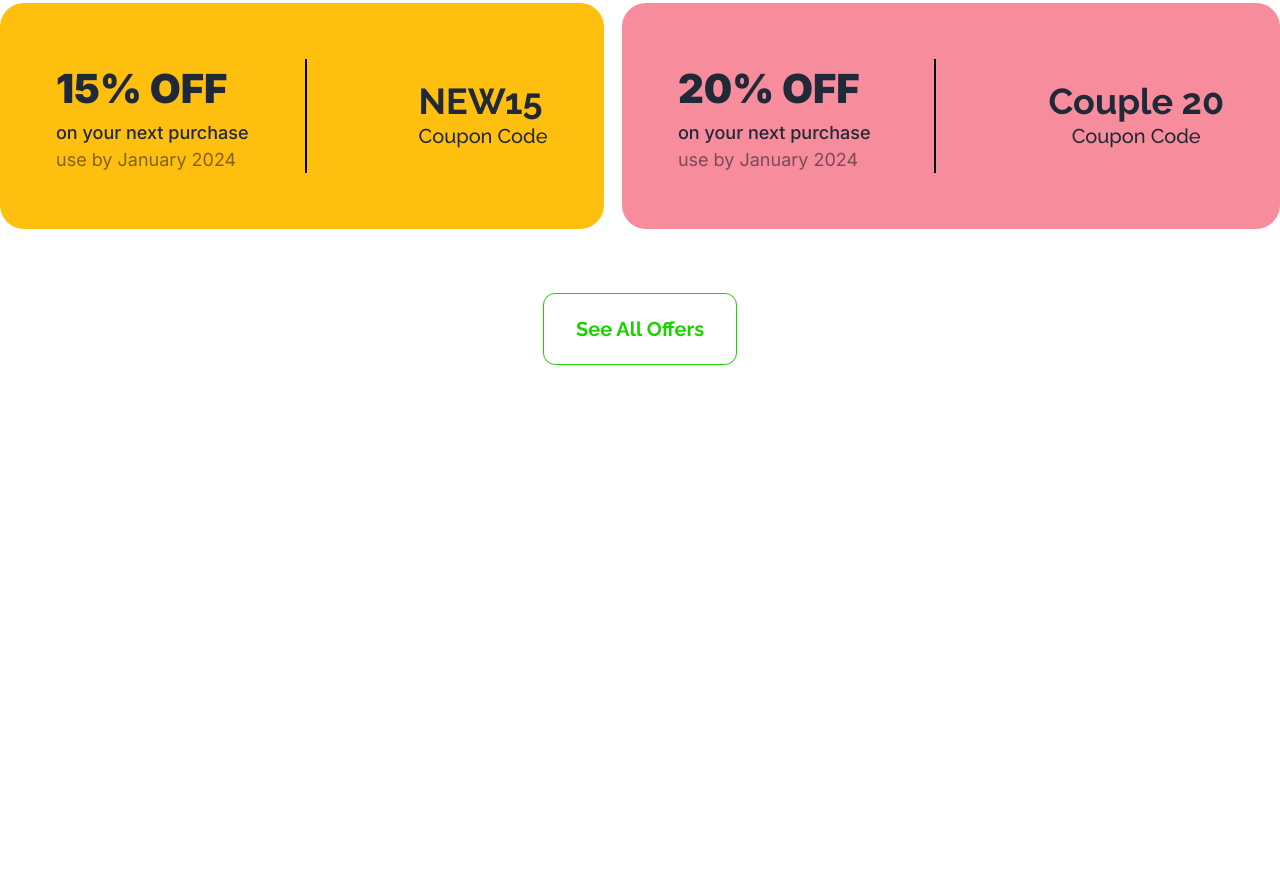
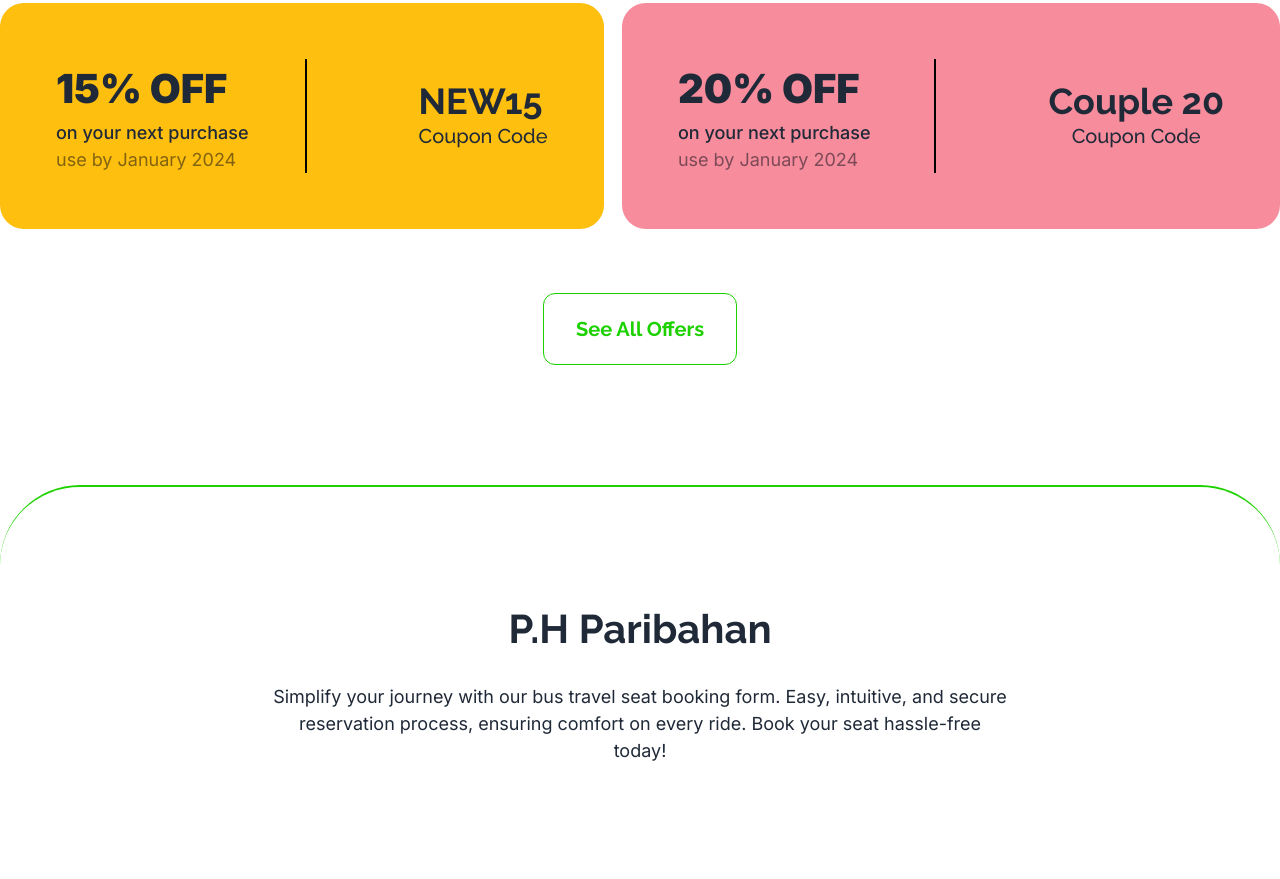
Before and after one commit to kaziabulhasib/b9a5-smart-ticketing, a plain HTML site: page index.html in a window 1280 px wide. Shown: the part 993-1872 px from the top of the page. Before the commit the page ends 1406 px from the top, so only its background shows below. Drawn offline with nearby package versions, Linux system fonts and the light colour scheme.

Commit message:
buy ticket click event

```diff
--- a/Script/script.js
+++ b/Script/script.js
@@ -1 +1,3 @@
-console.log("hello from js");
+function goToSection() {
+  window.location.href = "#ph-paribahan";
+}
--- a/index.html
+++ b/index.html
@@ -46,6 +46,7 @@
           reliability, and personalized travel experiences.
         </p>
         <button
+          onclick="goToSection()"
           class="bg-[#1DD100] text-black font-extrabold border-none px-8 py-5 text-[20px] rounded-xl">
           Buy Tickets
         </button>
@@ -91,6 +92,17 @@
           See All Offers
         </button>
       </div>
+      <!-- ph paribahan  -->
+      <div
+        class="py-28 my-[120px] border-t-2 border-[#1DD100] rounded-[80px]"
+        id="ph-paribahan">
+        <h1 class="mb-6 text-[40px] font-bold">P.H Paribahan</h1>
+        <p class="font-inter font-normal text-[18px] max-w-[735px] mx-auto">
+          Simplify your journey with our bus travel seat booking form. Easy,
+          intuitive, and secure reservation process, ensuring comfort on every
+          ride. Book your seat hassle-free today!
+        </p>
+      </div>
     </main>
     <footer></footer>
     <script src="Script/script.js"></script>
```
